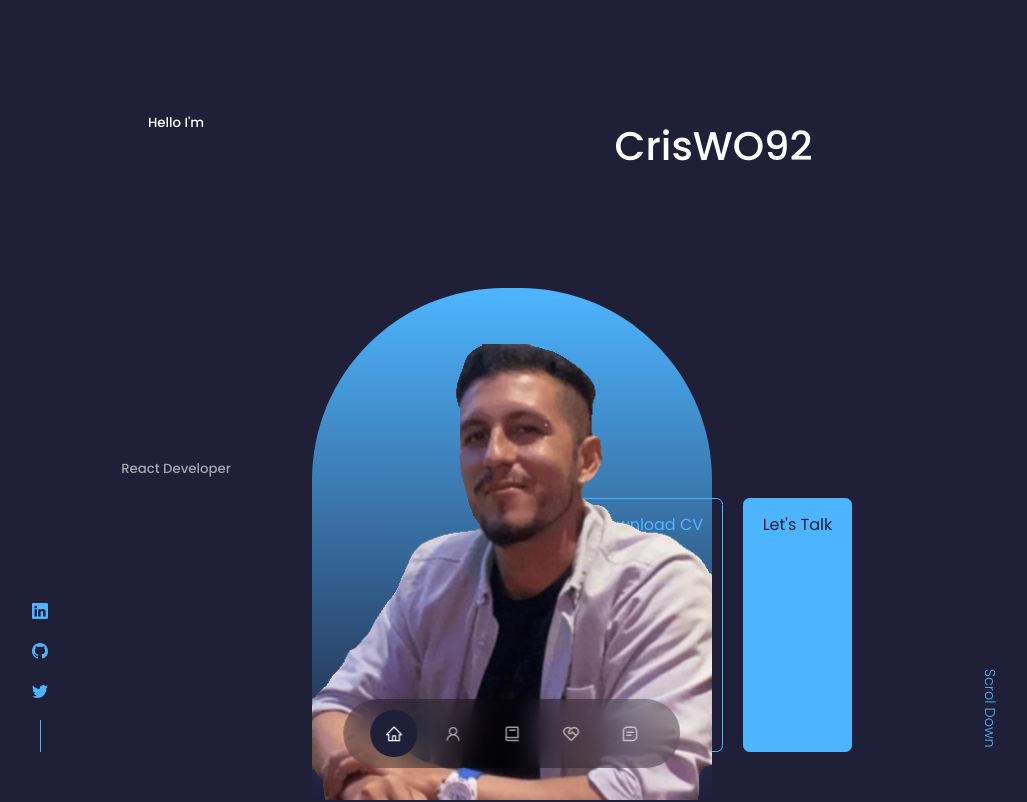
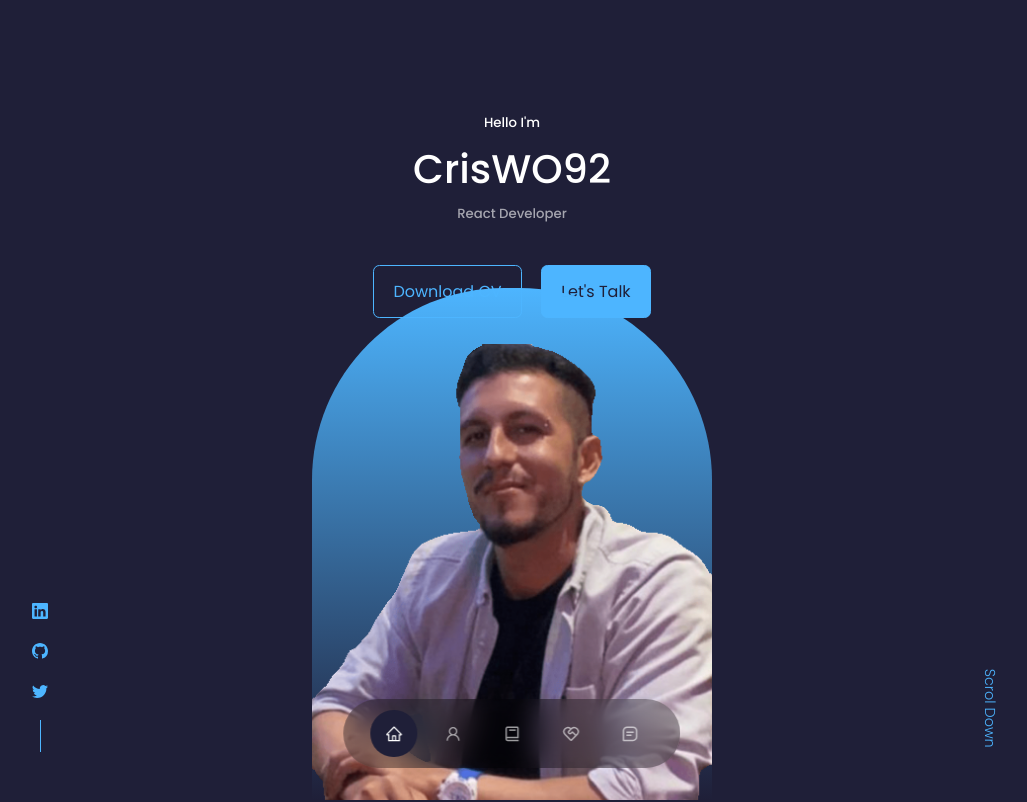
Before and after one commit to chrisWO92/portfolio-web, a React (Create React App) app: page / in a window 1280 px wide. Shown: the top 802 px of the page, without its empty margins (128-1155 px from the left). Built offline with nearby package versions, Linux system fonts and the light colour scheme.

Commit message:
emailjs configured

```diff
--- a/package.json
+++ b/package.json
@@ -3,6 +3,7 @@
   "version": "0.1.0",
   "private": true,
   "dependencies": {
+    "@emailjs/browser": "^3.10.0",
     "@testing-library/jest-dom": "^5.16.5",
     "@testing-library/react": "^13.4.0",
     "@testing-library/user-event": "^13.5.0",
--- a/src/components/contact/Contact.jsx
+++ b/src/components/contact/Contact.jsx
@@ -3,8 +3,20 @@ import './contact.css';
 import {AiOutlineMail} from 'react-icons/ai'
 import {RiMessengerLine} from 'react-icons/ri'
 import {BsWhatsapp} from 'react-icons/bs'
+import { useRef } from 'react';
+import emailjs from '@emailjs/browser';
 
 const Contact = () => {
+
+  const form = useRef();
+
+  const sendEmail = (e) => {
+    e.preventDefault();
+    emailjs.sendForm('service_ohhpl39', 'template_v2y3nzb', form.current, '8FwO34Ut8BhZg5YRs');
+    e.target.reset();
+  };
+
+
   return (
     <section id='contact'>
       <h5>Get In Touch</h5>
@@ -31,7 +43,7 @@ const Contact = () => {
             <a href="https://api.whatsapp.com/send?phone+5491123750562" target='_blank' rel='noreferrer'>Send a Message</a>
           </article>
         </div>
-        <form action="">
+        <form ref={form} onSubmit={sendEmail}>
           <input type="text" name='name' placeholder='Your full name' required/>
           <input type="email" name="email" placeholder='Your Email' required/>
           <textarea name="message" rows="7" placeholder='Your message' required></textarea>
--- a/src/components/contact/contact.css
+++ b/src/components/contact/contact.css
@@ -1,5 +1,4 @@
-.container,
-.contact__container {
+.container.contact__container {
     width: 58%;
     display: grid;
     grid-template-columns: 30% 58%;
--- a/src/components/testimonials/Testimonials.jsx
+++ b/src/components/testimonials/Testimonials.jsx
@@ -62,7 +62,7 @@ const Testimonials = () => {
       <h2>Testimonials</h2>
 
       <Swiper
-        className="testimonials__container"
+        className="container testimonials__container"
         spaceBetween={40}
         slidesPerView={1}
         pagination={{
--- a/src/components/testimonials/testimonials.css
+++ b/src/components/testimonials/testimonials.css
@@ -1,7 +1,6 @@
-.container,
-.testimonials__container {
+.container.testimonials__container {
     width: 40%;
-    padding-bottom: 3rem !important;
+    padding-bottom: 3rem;
 }
 
 .client__avatar {
```
Also changed, not shown: 1 other file (tests, documents, lock files or other folders).
